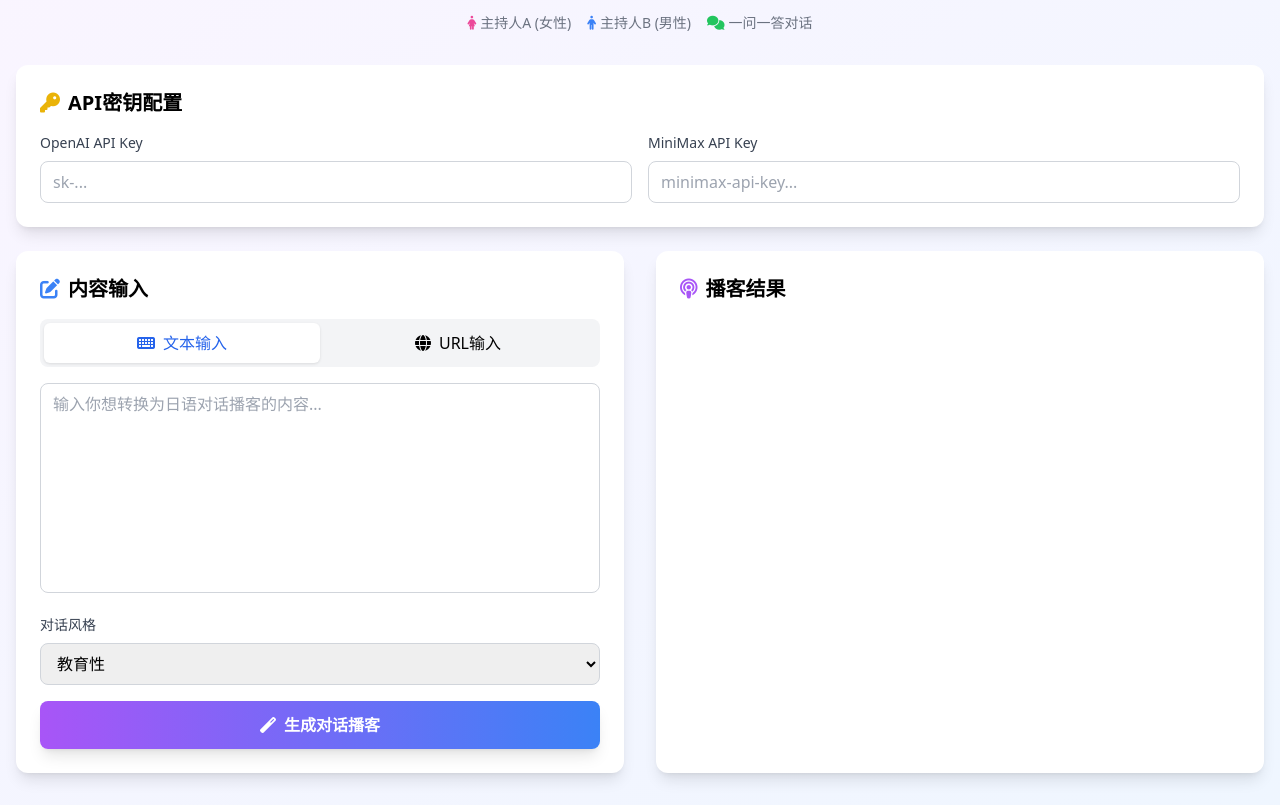
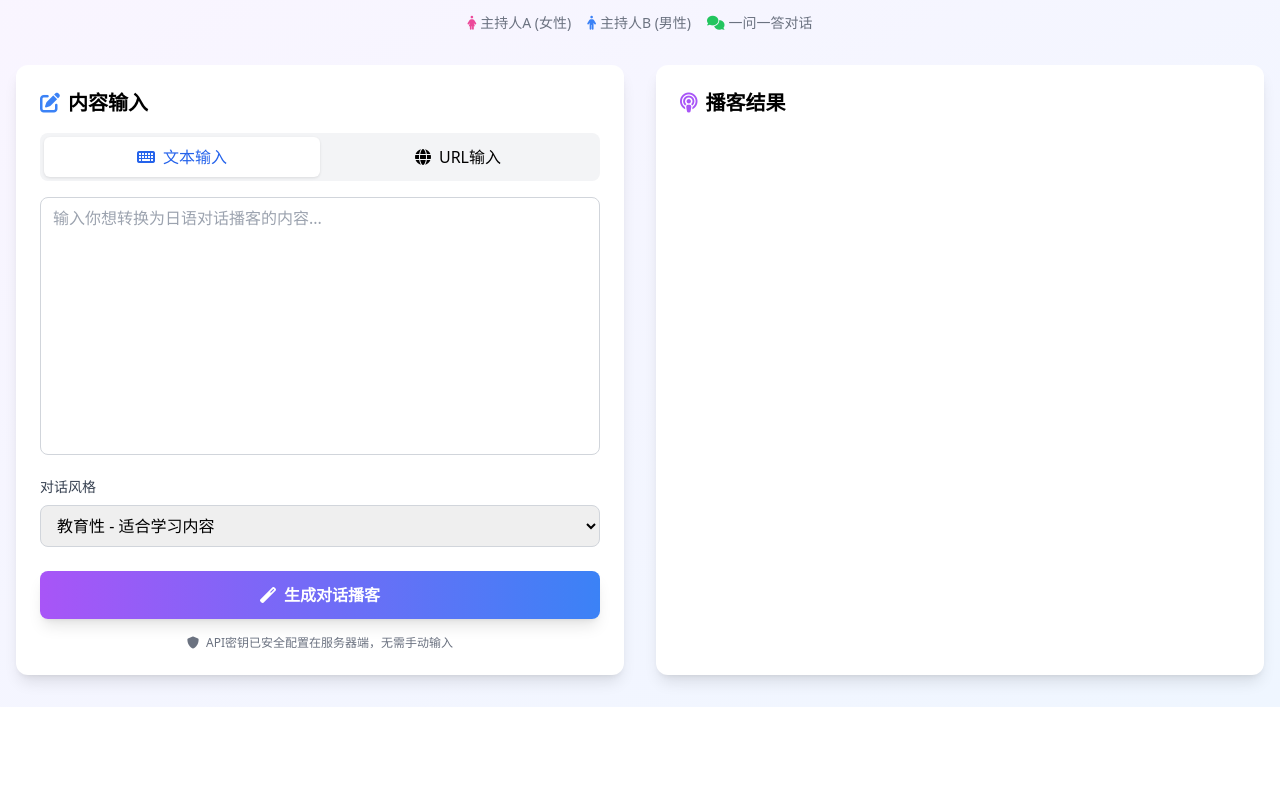
Before and after one commit to TheOnlySean/blog-to-podcast_jp, a website: page index.html in a window 1280 px wide. Shown: the part 107-912 px from the top of the page. After the commit the page ends 814 px from the top, so only its background shows below. Drawn offline with nearby package versions, Linux system fonts and the light colour scheme.

Commit message:
✅ 重大优化：移除前端API密钥输入界面
🔐 安全性提升：
- 移除OpenAI和MiniMax API密钥输入框
- 后端直接使用Vercel环境变量中的密钥
- 避免密钥在前端暴露的安全风险

🎨 用户体验优化：
- 简化界面，无需用户手动输入密钥
- 添加说明文字：API密钥已安全配置在服务器端
- 更大的文本输入区域（10行）
- 优化对话风格选项描述

🚀 技术改进：
- 移除请求头中的密钥传递
- 简化JavaScript代码
- 更好的内容长度验证（最少100字符）

```diff
--- a/index.html
+++ b/index.html
@@ -28,26 +28,6 @@
             </div>
         </div>
 
-        <!-- API密钥配置 -->
-        <div class="bg-white rounded-xl shadow-lg p-6 mb-6">
-            <h2 class="text-xl font-semibold mb-4 flex items-center">
-                <i class="fas fa-key text-yellow-500 mr-2"></i>
-                API密钥配置
-            </h2>
-            <div class="grid md:grid-cols-2 gap-4">
-                <div>
-                    <label class="block text-sm font-medium text-gray-700 mb-2">OpenAI API Key</label>
-                    <input type="password" id="openaiKey" placeholder="sk-..."
-                           class="w-full px-3 py-2 border border-gray-300 rounded-lg focus:ring-2 focus:ring-blue-500 focus:border-transparent">
-                </div>
-                <div>
-                    <label class="block text-sm font-medium text-gray-700 mb-2">MiniMax API Key</label>
-                    <input type="password" id="minimaxKey" placeholder="minimax-api-key..."
-                           class="w-full px-3 py-2 border border-gray-300 rounded-lg focus:ring-2 focus:ring-blue-500 focus:border-transparent">
-                </div>
-            </div>
-        </div>
-
         <div class="grid lg:grid-cols-2 gap-8">
             <!-- 输入区域 -->
             <div class="bg-white rounded-xl shadow-lg p-6">
@@ -68,16 +48,16 @@
 
                 <!-- 文本输入标签页 -->
                 <div id="textInput" class="tab-content">
-                    <textarea id="content" rows="8" placeholder="输入你想转换为日语对话播客的内容..."
+                    <textarea id="content" rows="10" placeholder="输入你想转换为日语对话播客的内容..."
                               class="w-full px-3 py-2 border border-gray-300 rounded-lg focus:ring-2 focus:ring-blue-500 focus:border-transparent resize-none"></textarea>
 
                     <div class="mt-4">
                         <label class="block text-sm font-medium text-gray-700 mb-2">对话风格</label>
                         <select id="style" class="w-full px-3 py-2 border border-gray-300 rounded-lg focus:ring-2 focus:ring-blue-500 focus:border-transparent">
-                            <option value="educational">教育性</option>
-                            <option value="conversational">对话性</option>
-                            <option value="interview">访谈型</option>
-                            <option value="narrative">叙述型</option>
+                            <option value="educational">教育性 - 适合学习内容</option>
+                            <option value="conversational">对话性 - 轻松聊天风格</option>
+                            <option value="interview">访谈型 - 问答互动风格</option>
+                            <option value="narrative">叙述型 - 故事讲述风格</option>
                         </select>
                     </div>
                 </div>
@@ -89,11 +69,20 @@
                     <button id="scrapeBtn" class="w-full bg-green-500 hover:bg-green-600 text-white py-2 px-4 rounded-lg transition-colors duration-200">
                         <i class="fas fa-download mr-2"></i>抓取内容
                     </button>
+                    <div class="mt-2 text-xs text-gray-500">
+                        支持博客、新闻、文章等网页内容抓取
+                    </div>
                 </div>
 
-                <button id="generateBtn" class="w-full bg-gradient-to-r from-purple-500 to-blue-500 hover:from-purple-600 hover:to-blue-600 text-white py-3 px-6 rounded-lg font-semibold mt-4 transition-all duration-200 shadow-lg">
+                <button id="generateBtn" class="w-full bg-gradient-to-r from-purple-500 to-blue-500 hover:from-purple-600 hover:to-blue-600 text-white py-3 px-6 rounded-lg font-semibold mt-6 transition-all duration-200 shadow-lg">
                     <i class="fas fa-magic mr-2"></i>生成对话播客
                 </button>
+
+                <!-- 状态说明 -->
+                <div class="mt-4 text-xs text-gray-500 text-center">
+                    <i class="fas fa-shield-alt mr-1"></i>
+                    API密钥已安全配置在服务器端，无需手动输入
+                </div>
             </div>
 
             <!-- 结果显示区域 -->
@@ -107,7 +96,7 @@
                 <div id="loading" class="hidden text-center py-12">
                     <div class="inline-block animate-spin rounded-full h-12 w-12 border-b-2 border-purple-500 mb-4"></div>
                     <p class="text-gray-600">正在生成对话播客...</p>
-                    <p class="text-sm text-gray-500 mt-2">这可能需要几分钟时间</p>
+                    <p class="text-sm text-gray-500 mt-2">AI正在创建双人对话脚本并生成语音</p>
                 </div>
 
                 <!-- 错误显示 -->
@@ -246,16 +235,14 @@
         generateBtn.addEventListener('click', async () => {
             const content = document.getElementById('content').value.trim();
             const style = document.getElementById('style').value;
-            const openaiKey = document.getElementById('openaiKey').value.trim();
-            const minimaxKey = document.getElementById('minimaxKey').value.trim();
 
             if (!content) {
                 alert('请输入内容');
                 return;
             }
 
-            if (!openaiKey) {
-                alert('请输入OpenAI API Key');
+            if (content.length < 100) {
+                alert('内容太短，请输入至少100字符的内容');
                 return;
             }
 
@@ -269,9 +256,7 @@
                 const response = await fetch('/api/generate', {
                     method: 'POST',
                     headers: {
-                        'Content-Type': 'application/json',
-                        'x-openai-key': openaiKey,
-                        'x-minimax-key': minimaxKey || ''
+                        'Content-Type': 'application/json'
                     },
                     body: JSON.stringify({
                         content,
```
